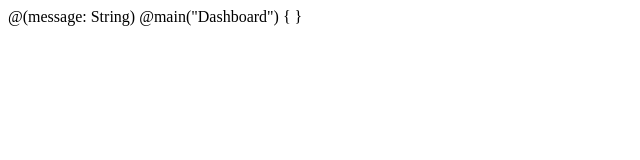
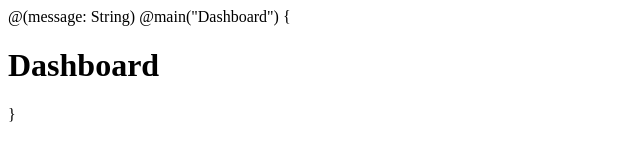
Before and after one commit to BillTheBest/promethius, a plain HTML site: page app/views/index.scala.html in a window 1280 px wide. Shown: the whole page, without its empty margins (0-640 px from the left). Drawn offline with Linux system fonts and the light colour scheme.

Commit message:
backend actor stuff

```diff
--- a/app/views/index.scala.html
+++ b/app/views/index.scala.html
@@ -1,5 +1,8 @@
 @(message: String)
+
 
 @main("Dashboard") {
 
+  <h1>Dashboard</h1>
+
 }
```
Also changed, not shown: 6 other files.
